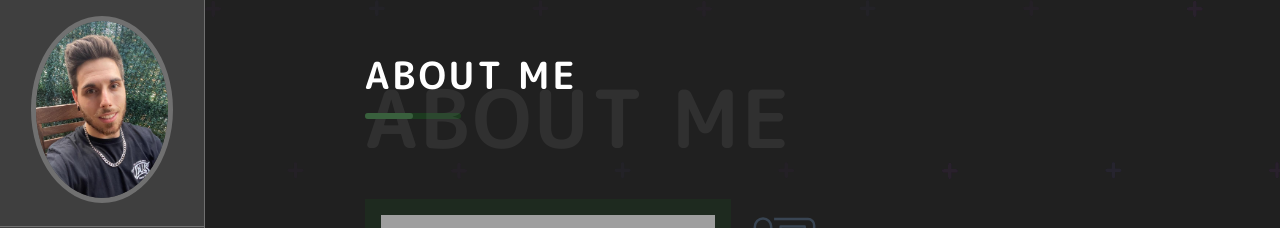
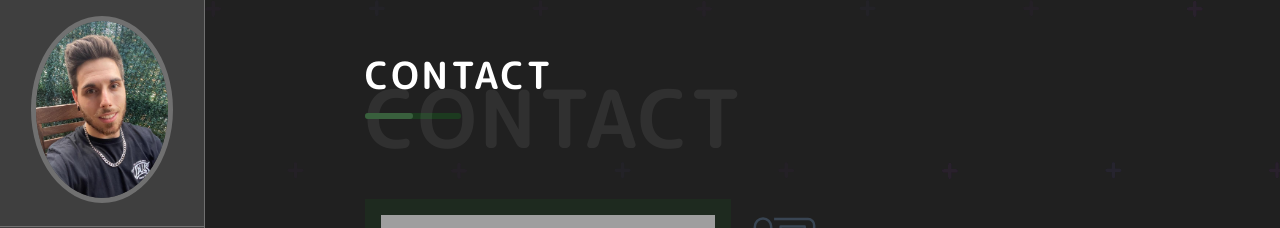
Before and after one commit to Adri-Antanon/portfolio, a React (Create React App) app: page /contact in a window 1280 px wide. Shown: the top 228 px of the page. Built offline with nearby package versions, Linux system fonts and the light colour scheme; grey boxes are pictures that could not be loaded.

Commit message:
Change project link

```diff
--- a/src/data/allProjects.js
+++ b/src/data/allProjects.js
@@ -6,7 +6,7 @@ const webDevProjects = [
   {
     id: 1,
     category: 'React Native',
-    web: 'https://expo.io/@adriantanon/projects/tienda-online',
+    web: 'https://expo.io/@adriantanon/online-store',
     repository: 'https://gitlab.com/AdrianAntanon/react-native-the-shop-app',
     icon1: 'Expo',
     icon2: 'Repo',
--- a/src/pages/ContactPage.jsx
+++ b/src/pages/ContactPage.jsx
@@ -14,8 +14,8 @@ const ContactPage = () => {
     <div>
       <div className="title">
         <Title
-          title={'About Me'}
-          span={'About Me'}
+          title={'Contact'}
+          span={'Contact'}
         />
       </div>
       <div className="ContactPage">
```
